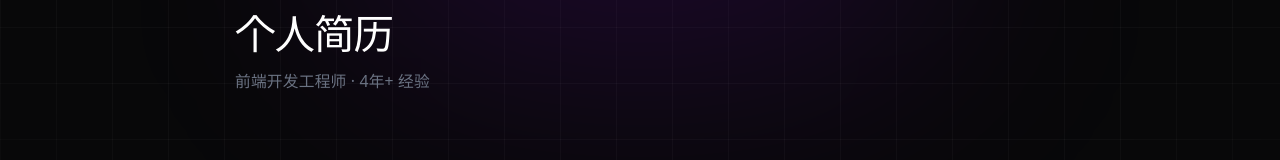
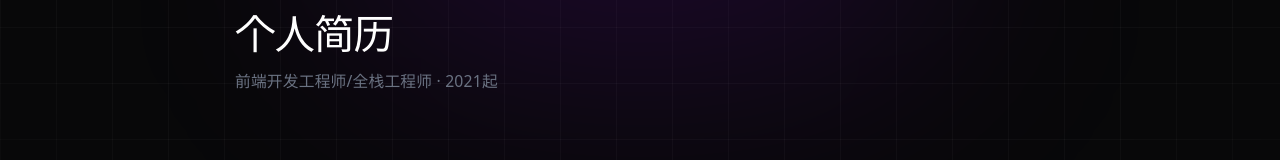
Before and after one commit to LD-H/lin-persol, a React (Vite) app in the folder frontend/: page /lin-persol/resume in a window 1280 px wide. Shown: the part 205-365 px from the top of the page. Built offline with nearby package versions, Linux system fonts and the light colour scheme; no server answers.

Commit message:
年限修改

```diff
--- a/frontend/src/pages/Resume.tsx
+++ b/frontend/src/pages/Resume.tsx
@@ -20,7 +20,7 @@ export default function Resume() {
         <div className="mb-16">
           <p className="text-[11px] font-semibold tracking-[0.2em] uppercase text-gray-500 mb-4">Resume</p>
           <h1 className="text-4xl font-bold tracking-tight text-white mb-3">个人简历</h1>
-          <p className="text-sm text-gray-500">前端开发工程师 · 4年+ 经验</p>
+          <p className="text-sm text-gray-500">前端开发工程师/全栈工程师 · 2021起</p>
         </div>
 
         {/* 个人技能 */}
```
